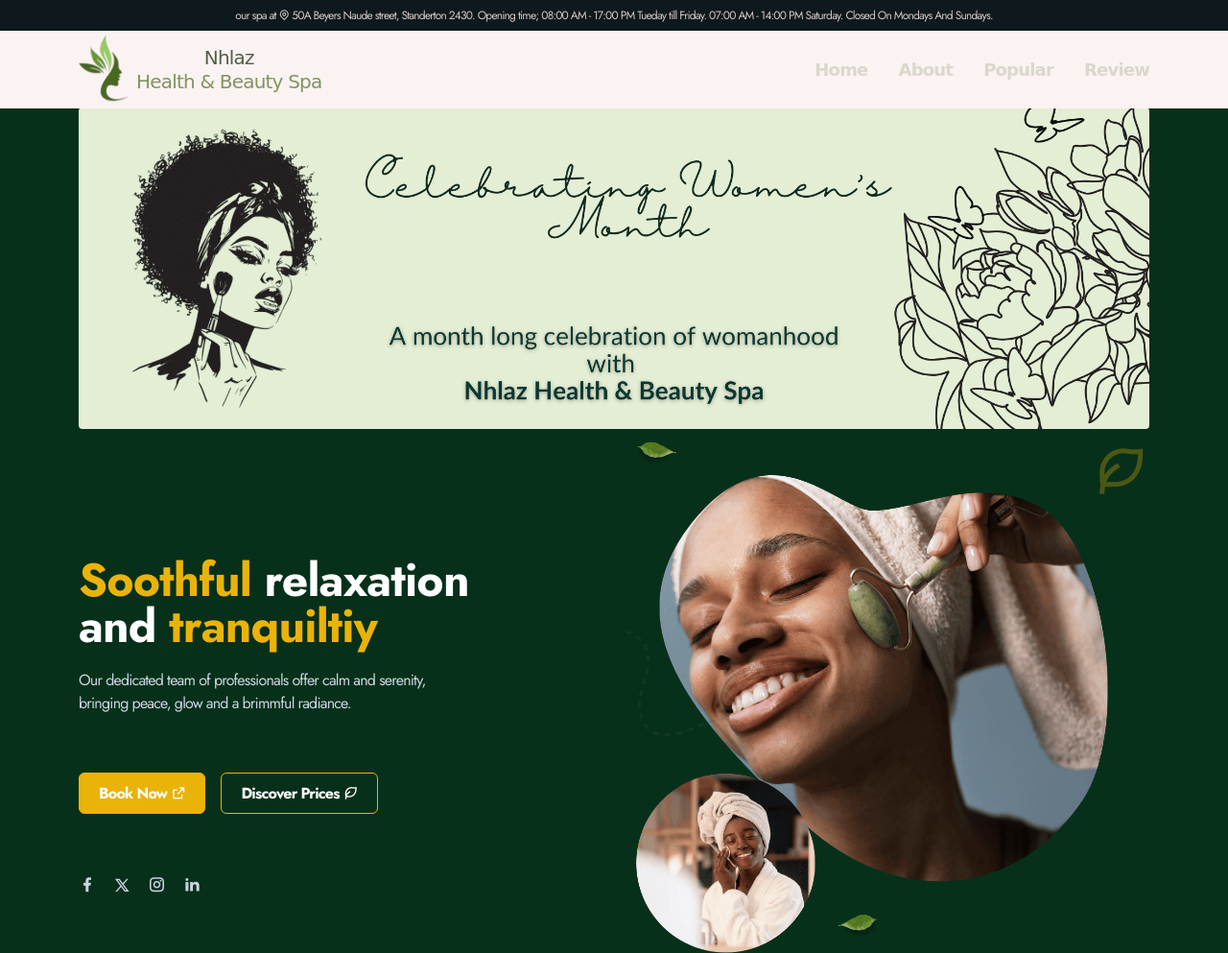
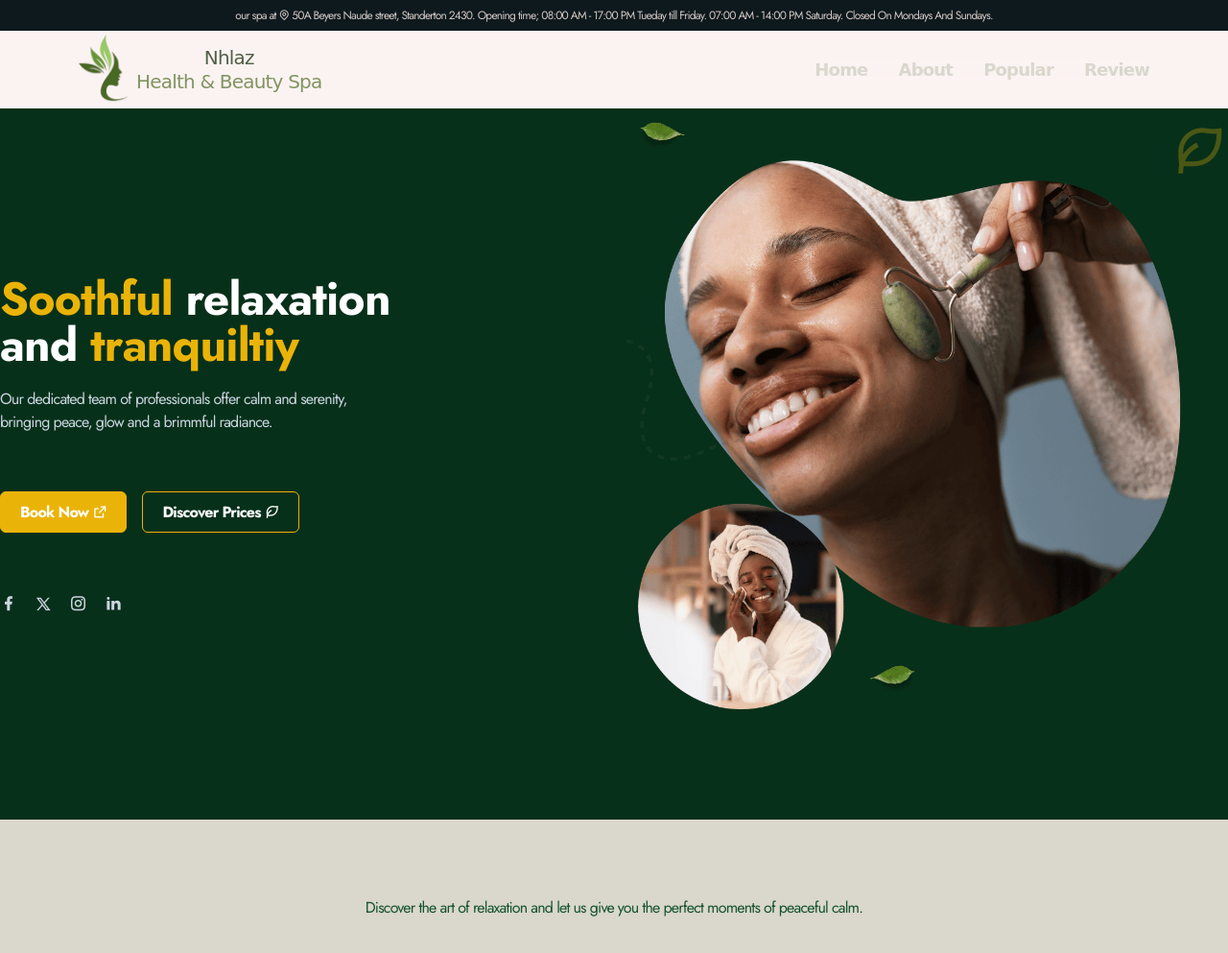
Before and after one commit to AbasPortfolio/Nhlaz, a website: page index.html in a window 1280 px wide. Shown: the top 993 px of the page at 96% size. Drawn offline with nearby package versions, Linux system fonts and the light colour scheme.

Commit message:
Update index.html (removed september promotion banner)

```diff
--- a/index.html
+++ b/index.html
@@ -63,11 +63,7 @@
         <!--~~~~~~~~~~~~~~~ Home ~~~~~~~~~~~~~~~-->
         <section id="home" class="relative ">
 
-            <div class="container">
 
-                <div class="w-full max-h-full sm:pt-20 lg:pt-0">
-                    <img src="assets/img/Banner NhlazSpa.png" alt="August banner" class="flex justify-center items-center sm:min-h-full  gap-2 h-full w-full rounded"/>
-                </div>
 
 
 
```
